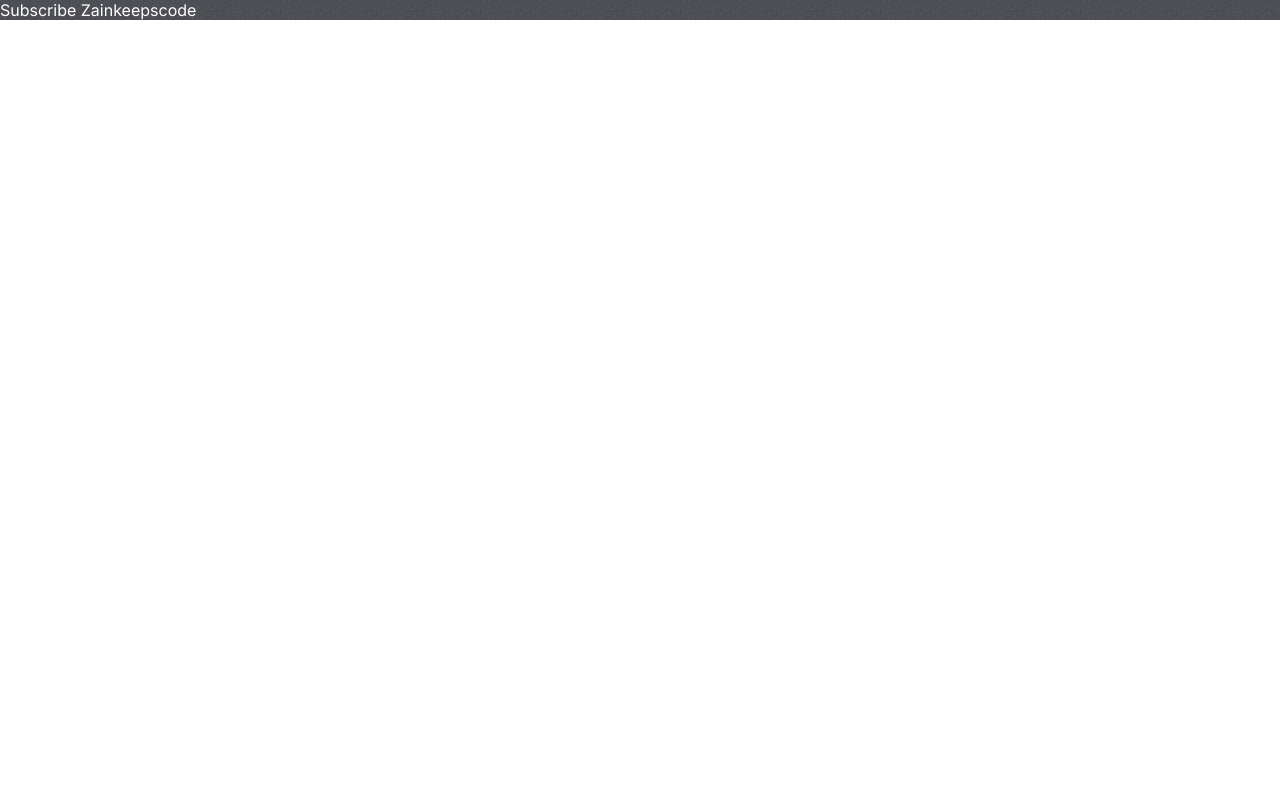
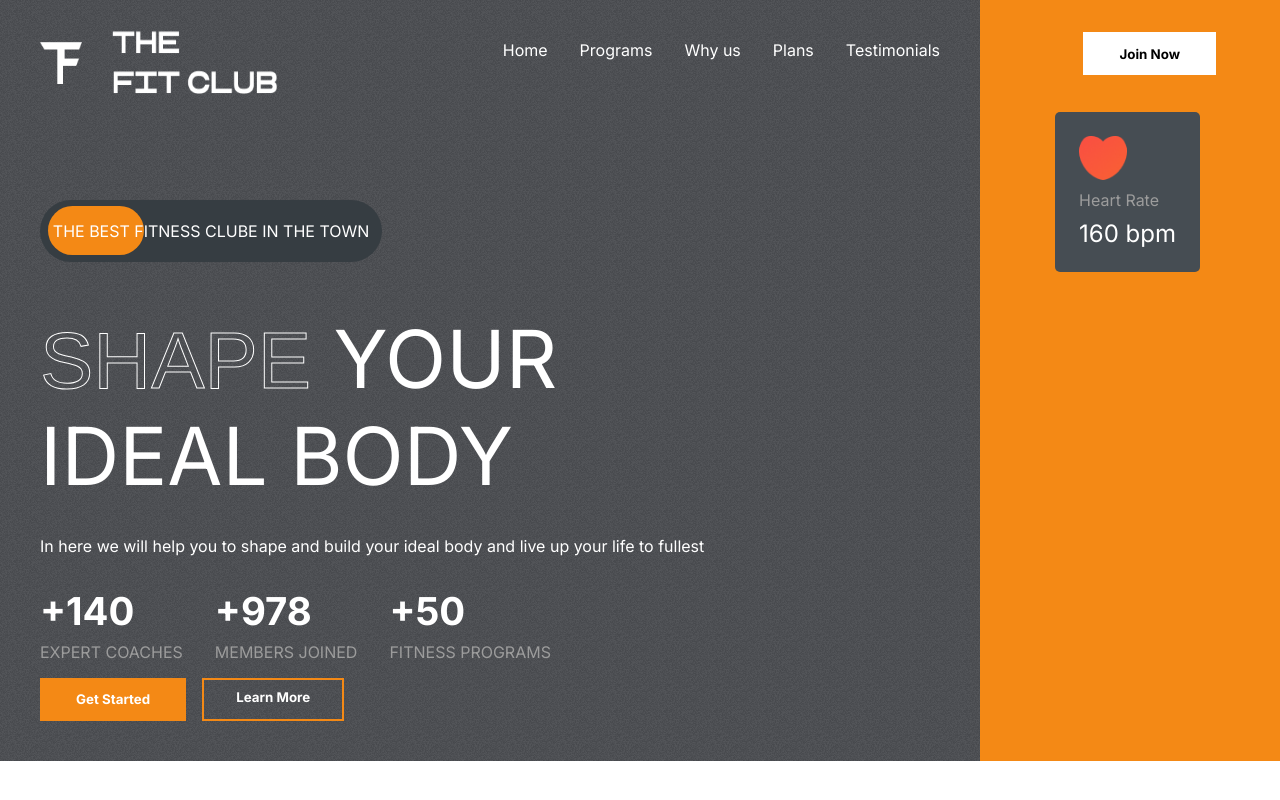
Before and after one commit to teamkotlin/FitnessClub, a React (Create React App) app: page / in a window 1280 px wide. Built offline with nearby package versions, Linux system fonts and the light colour scheme.

Commit message:
hero sections

```diff
--- a/src/App.css
+++ b/src/App.css
@@ -21,3 +21,23 @@
 ::-webkit-scrollbar{
   display: none;
 }
+.stroke-text{
+  color: transparent;
+  font-family: Arial, Helvetica, sans-serif;
+  -webkit-text-stroke-width: 1px;
+  -webkit-text-stroke-color: white;
+}
+.btn{
+  color: white;
+  background-color: var(--orange);
+  border: 4px solid transparent;
+  padding: .6rem 2rem;
+  display: flex;
+  font-weight: bold;
+  text-align: center;
+  justify-content: center;
+  transition: 300ms all;
+}
+.btn:hover{
+  cursor: pointer;
+}
--- a/src/App.js
+++ b/src/App.js
@@ -1,8 +1,10 @@
 import './App.css';
+import Hero from './components/Hero';
+
 function App() {
   return (
     <div className="App">
-          <span style={{color: 'white'}}>Subscribe Zainkeepscode</span>
+          <Hero/>
     </div>
   );
 }
--- /dev/null
+++ b/src/components/Hero.css
@@ -0,0 +1,114 @@
+.hero{
+    display: flex;
+    justify-content: space-between;
+}
+.left-h{
+    padding: 2.5rem;
+    padding-top: 1.5rem;
+    flex: 3;
+
+}
+.right-h{
+    flex: 1;
+    position: relative;
+    background-color: var(--orange);
+}
+.best-add{
+    color: white;
+    background-color: #363d42;
+    width: fit-content;
+    padding: 1.3rem .5rem;
+    border-radius: 3rem;
+    margin-top: 6rem;
+    text-transform: uppercase;
+    position: relative;
+    display: flex;
+    justify-content: flex-start;
+    align-items: center;
+}
+.best-add>span{
+    z-index: 2;
+    margin: 0rem .3rem;
+}
+.best-add>div{
+    position: absolute;
+    width: 6rem;
+    height: 80%;
+    border-radius: 3rem;
+    background-color: var(--orange);
+    z-index: 1;
+}
+.hero-text{
+    text-transform: uppercase;
+    font-size: 5rem;
+    color: white;
+    display: flex;
+    flex-direction: column;
+    gap: 2rem;
+    padding-top: 3rem;
+}
+.hero-text>div:nth-of-type(2){
+    text-transform: none;
+    font-size: 1rem;
+}
+.figures{
+    display: flex;
+    gap: 2rem;
+    padding-top: 2rem;
+}
+.figures>div{
+    display: flex;
+    flex-direction: column;
+    gap: 0.5rem;
+}
+.figures > div > span:nth-of-type(1){
+    font-size: 2.4rem;
+    font-weight: bold;
+    color: white;
+}
+.figures > div > span:nth-of-type(2){
+    color: var(--gray);
+    text-transform: uppercase;
+}
+.hero-buttons{
+    display: flex;
+    gap: 1rem;
+    padding-top: 1rem;
+}
+.hero-buttons:nth-child(1){
+    background-color: var(--orange);
+    width: 8rem;
+}
+.hero-buttons > button:nth-of-type(2){
+    background-color: transparent;
+    border: 2px solid var(--orange);
+}
+.right-h>.btn{
+    color: black;
+    background-color: white;
+    position: absolute;
+    top: 2rem;
+    right: 4rem;
+}
+.heart-rate{
+    display: flex;
+    flex-direction: column;
+    gap: .6rem;
+    padding: 1.5rem;
+    border-radius: 5px;
+    width: fit-content;
+    background-color: var(--darkGrey);
+    position:absolute;
+    top: 7rem;
+    right: 5rem;
+}
+.heart-rate > img{
+    width: 3rem;
+}
+.heart-rate >:nth-child(2){
+    color: var(--gray);
+}
+.heart-rate>:nth-child(3){
+    color: white;
+    font-size: 1.5rem;
+}
--- /dev/null
+++ b/src/components/Hero.jsx
@@ -0,0 +1,46 @@
+import React from 'react'
+import './Hero.css'
+import Header from './header/Header'
+import HeroImage from '../assets/hero_image.png'
+import HeroImageBack from '../assets/hero_image_back.png'
+import Heart from '../assets/heart.png'
+import Calories from '../assets/calories.png'
+
+const Hero = () => {
+  return (
+    <div className='hero'>
+      <div className="left-h">
+        <Header/>
+        <div className="best-add">
+            <div></div>
+            <span>the best fitness clube in the town</span>
+        </div>
+        <div className="hero-text">
+            <div>
+            <div><span className='stroke-text'>SHAPE </span><span>Your</span></div>
+            <div><span>ideal body</span></div>
+            </div>
+            <div><span>In here we will help you to shape and build your ideal body and live up your life to fullest</span></div>
+        </div>
+        <div className="figures">
+          <div><span>+140</span><span>Expert Coaches</span></div>
+          <div><span>+978</span><span>Members Joined</span></div>
+          <div><span>+50</span><span>Fitness Programs</span></div>
+        </div>
+        <div className="hero-buttons">
+          <button className="btn">Get Started</button>
+          <button className="btn">Learn More</button>
+        </div>
+      </div>
+      <div className="right-h">
+        <button className='btn'>Join Now</button>
+        <div className="heart-rate">
+          <img src={Heart} alt="" />
+          <span>Heart Rate</span><span>160 bpm</span>
+        </div>
+      </div>
+    </div>
+  )
+}
+
+export default Hero
--- /dev/null
+++ b/src/components/header/Header.css
@@ -0,0 +1,18 @@
+.header{
+    display: flex;
+    justify-content: space-between;
+}
+.logo{
+    width: 15rem;
+    height: 5rem;
+}
+.header-menu{
+    list-style: none;
+    color: white;
+    display: flex;
+    gap: 2rem;
+}
+.header-menu>li:hover{
+    cursor: pointer;
+    color: var(--orange);
+}
--- /dev/null
+++ b/src/components/header/Header.jsx
@@ -0,0 +1,19 @@
+import React from 'react'
+import './Header.css'
+import Logo from '../../assets/logo.png'
+const Header = () => {
+  return (
+    <div className='header'>
+      <img src={Logo} alt="app logo" className='logo'/>
+      <ul className='header-menu'>
+        <li>Home</li>
+        <li>Programs</li>
+        <li>Why us</li>
+        <li>Plans</li>
+        <li>Testimonials</li>
+      </ul>
+    </div>
+  )
+}
+
+export default Header
```
Also changed, not shown: 2 other files (tests, documents, lock files or other folders).
